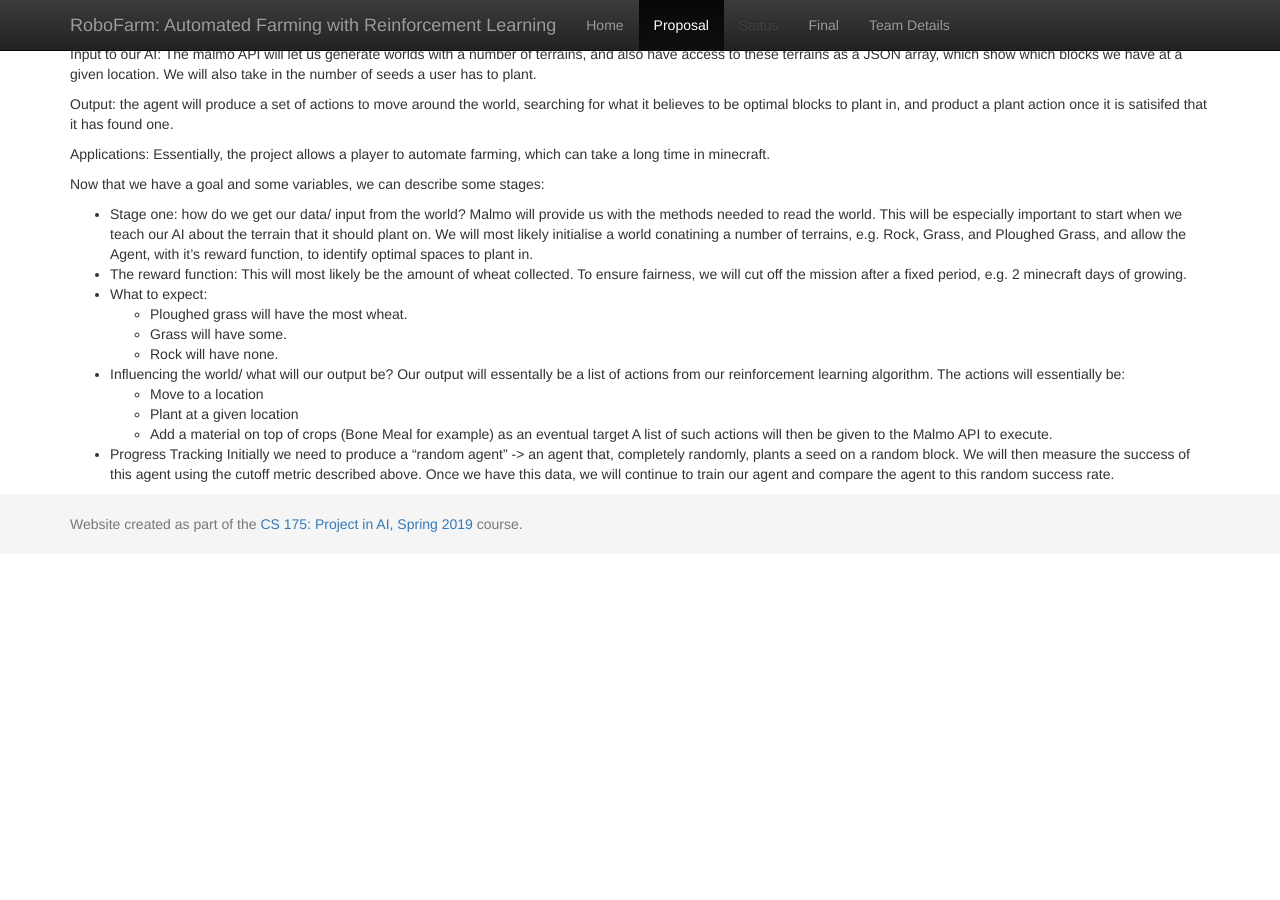
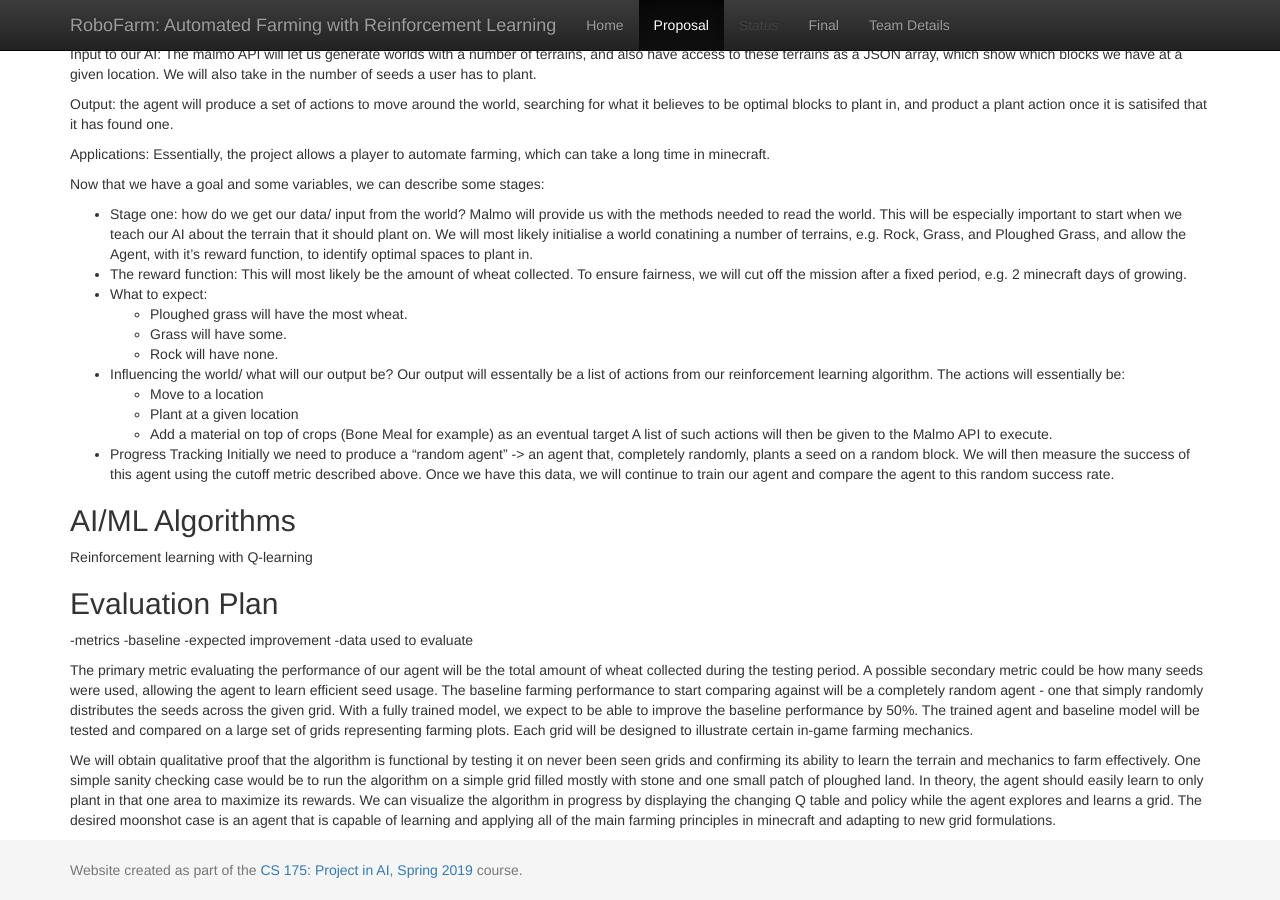
Before and after one commit to Daniel-Davies/13-RoboFarm, a Jekyll site: the page built from docs/proposal.md, in a window 1280 px wide and 900 px high, scrolled down 545 px. Built offline with Jekyll 4.4.1, drawn with Linux system fonts in a browser that asks for light colours; before the commit the page ends 1099 px from its top, so only the background shows below that.

Commit message:
Adding algorithm and evaluation sections

```diff
--- a/docs/proposal.md
+++ b/docs/proposal.md
@@ -63,3 +63,23 @@ Now that we have a goal and some variables, we can describe some stages:
     Initially we need to produce a "random agent" -> an agent that, completely randomly, plants a seed on a random block.
     We will then measure the success of this agent using the cutoff metric described above.
     Once we have this data, we will continue to train our agent and compare the agent to this random success rate.
+
+
+
+
+
+## AI/ML Algorithms
+
+Reinforcement learning with Q-learning
+
+
+
+## Evaluation Plan
+-metrics
+-baseline
+-expected improvement
+-data used to evaluate
+
+The primary metric evaluating the performance of our agent will be the total amount of wheat collected during the testing period.  A possible secondary metric could be how many seeds were used, allowing the agent to learn efficient seed usage.  The baseline farming performance to start comparing against will be a completely random agent - one that simply randomly distributes the seeds across the given grid.  With a fully trained model, we expect to be able to improve the baseline performance by 50%.  The trained agent and baseline model will be tested and compared on a large set of grids representing farming plots. Each grid will be designed to illustrate certain in-game farming mechanics.
+
+We will obtain qualitative proof that the algorithm is functional by testing it on never been seen grids and confirming its ability to learn the terrain and mechanics to farm effectively.  One simple sanity checking case would be to run the algorithm on a simple grid filled mostly with stone and one small patch of ploughed land.  In theory, the agent should easily learn to only plant in that one area to maximize its rewards.  We can visualize the algorithm in progress by displaying the changing Q table and policy while the agent explores and learns a grid.  The desired moonshot case is an agent that is capable of learning and applying all of the main farming principles in minecraft and adapting to new grid formulations.
```
